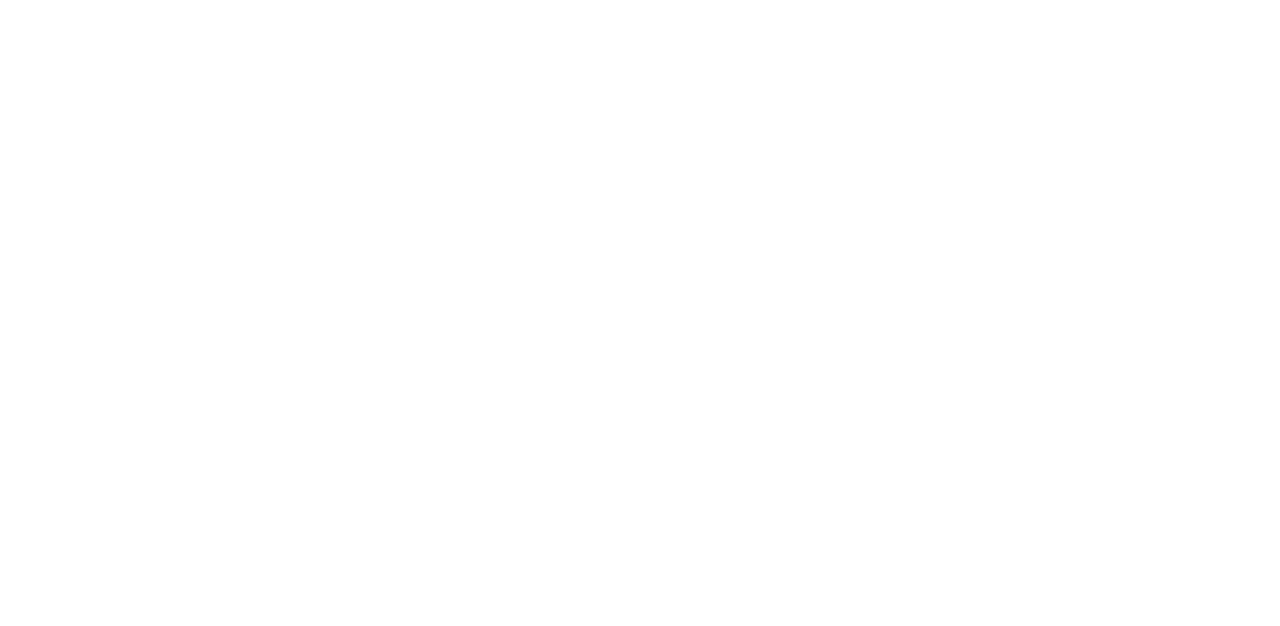
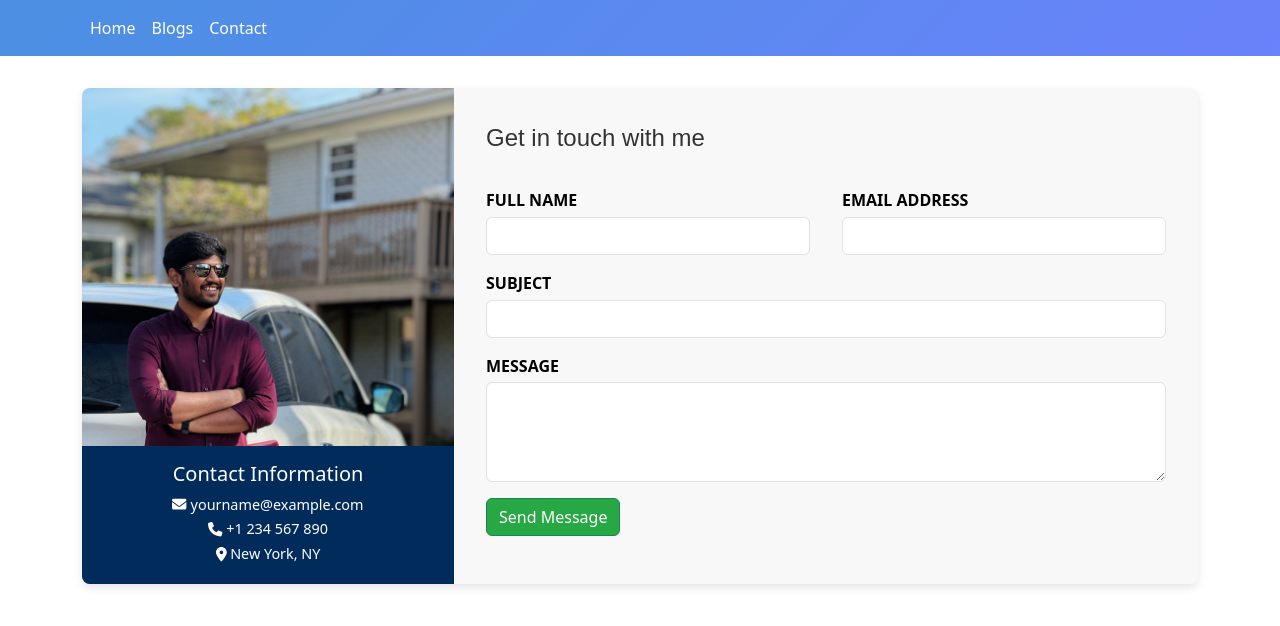
Before and after one commit to rohith4743/rohithkankipati.com, a React (Create React App) app: page /contact in a window 1280 px wide. Before the commit this address had no page. Shown: the top 626 px of the page. Built offline with nearby package versions, Linux system fonts and the light colour scheme.

Commit message:
contact page

```diff
--- a/package.json
+++ b/package.json
@@ -9,6 +9,7 @@
     "@testing-library/jest-dom": "^5.17.0",
     "@testing-library/react": "^13.4.0",
     "@testing-library/user-event": "^13.5.0",
+    "axios": "^1.7.7",
     "bootstrap": "^5.3.3",
     "react": "^18.3.1",
     "react-dom": "^18.3.1",
--- a/public/index.html
+++ b/public/index.html
@@ -7,7 +7,7 @@
     <meta name="theme-color" content="#000000" />
     <meta
       name="description"
-      content="Web site created using create-react-app"
+      content="Portfolio for Rohith Kankipati"
     />
     <link rel="apple-touch-icon" href="%PUBLIC_URL%/logo.svg" />
     <!--
--- a/src/App.js
+++ b/src/App.js
@@ -2,12 +2,16 @@
 import React from 'react';
 import { BrowserRouter as Router, Routes, Route } from 'react-router-dom';
 import Home from './pages/Home';
+import Contact from './pages/Contact';
+import Blogs from './pages/Blogs';
 
 function App() {
   return (
     <Router>
       <Routes>
         <Route path="/" element={<Home />} />
+        <Route path="/contact" element={<Contact />} />
+        <Route path="/blogs" element={<Blogs />} />
       </Routes>
     </Router>
   );
--- a/src/components/Header.css
+++ b/src/components/Header.css
@@ -79,19 +79,19 @@
   margin-bottom: 10px;
 }
 
-.badges {
+.badges-s {
   display: flex;
   gap: 15px;
   margin-bottom: 15px;
 }
 
-.badge {
+.badge-s {
   width: 40px;
   height: 40px;
   transition: transform 0.3s ease;
 }
 
-.badge:hover {
+.badge-s:hover {
   transform: scale(1.1);
 }
 
--- a/src/components/Header.js
+++ b/src/components/Header.js
@@ -46,9 +46,9 @@
         <h2 className="role">Java Full Stack Developer</h2>
 
         {/* AWS Badges */}
-        <div className="badges">
-          <img src={AWSSAA} alt="AWS Solutions Architect" className="badge" />
-          <img src={AWSDeveloper} alt="AWS Developer Associate" className="badge" />
+        <div className="badges-s">
+          <img src={AWSSAA} alt="AWS Solutions Architect" className="badge-s" />
+          <img src={AWSDeveloper} alt="AWS Developer Associate" className="badge-s" />
         </div>
 
         {/* Social Links */}
--- /dev/null
+++ b/src/pages/Blogs.js
@@ -0,0 +1,35 @@
+import React from 'react';
+import 'bootstrap/dist/css/bootstrap.min.css';
+
+const Blogs = () => {
+  return (
+    <div>
+      {/* Navbar */}
+      <nav className="navbar navbar-expand-lg navbar-dark" style={{ background: "linear-gradient(135deg, #4a90e2, #6a82fb)" }}>
+        <div className="container">
+          <div className="collapse navbar-collapse" id="navbarNav">
+            <ul className="navbar-nav">
+              <li className="nav-item">
+                <a className="nav-link text-white" href="/">Home</a>
+              </li>
+              <li className="nav-item">
+                <a className="nav-link text-white" href="/blogs">Blogs</a>
+              </li>
+              <li className="nav-item">
+                <a className="nav-link text-white" href="/contact">Contact</a>
+              </li>
+            </ul>
+          </div>
+        </div>
+      </nav>
+
+      {/* Future Content */}
+      <div className="container mt-4">
+        <h2>Blogs Page</h2>
+        <p>Content will be added here in the future.</p>
+      </div>
+    </div>
+  );
+};
+
+export default Blogs;
--- /dev/null
+++ b/src/pages/Contact.css
@@ -0,0 +1,134 @@
+/* Contact.css */
+
+.contact-container {
+  padding: 2rem;
+}
+
+.contact-content {
+  box-shadow: 0 4px 8px rgba(0, 0, 0, 0.1);
+  border-radius: 8px;
+  overflow: hidden;
+}
+
+/* Reset margins and padding for Bootstrap columns */
+/* .contact-image,
+.contact-form {
+  padding: 0;
+} */
+
+label {
+  color: black;
+  text-transform: uppercase;
+  font-size: 16px;
+  font-weight: 600;
+  margin-bottom: 0.3rem;
+}
+
+/* Contact image and info box */
+.contact-image {
+  position: relative;
+  display: flex;
+  align-items: center;
+  justify-content: center;
+}
+
+.contact-image img {
+  width: 100%;
+  height: 100%;
+  object-fit: cover;
+}
+
+.contact-info {
+  position: absolute;
+  bottom: 0;
+  background-color: #002b5b;
+  color: white;
+  padding: 1rem;
+  width: 100%;
+  text-align: center;
+}
+
+.contact-info h5 {
+  margin-bottom: 0.5rem;
+}
+
+.contact-info p {
+  margin: 0.2rem 0;
+  font-size: 0.9rem;
+}
+
+/* Contact form styling */
+.contact-form {
+  padding: 2rem !important;
+  background-color: #f8f8f8;
+}
+
+.contact-form h2 {
+  margin-bottom: 2rem;
+  font-size: 1.5rem;
+  color: #333;
+  font-family: 'Poppins',Arial, sans-serif;
+  font-weight: 400;
+  line-height: 1.5;
+}
+
+/* Form-group styles with custom padding adjustments */
+.contact-form .form-group {
+  margin-bottom: 1rem;
+}
+
+/* .form-control {
+    height: 50px;
+	background: white;
+	color: rgba(0,0,0,.8);
+	font-size: 14px;
+	border-radius: 5px;
+	border: none;
+	-webkit-box-shadow: 0px 8px 19px -13px rgba(0,0,0,0.09) !important;
+	-moz-box-shadow: 0px 8px 19px -13px rgba(0,0,0,0.09) !important;
+	box-shadow: 0px 8px 19px -13px rgba(0,0,0,0.09) !important;
+} */
+
+.contact-form .form-group.row .col-md-6:first-child {
+    padding-right: 1rem;
+}
+.contact-form .form-group.row .col-md-6:last-child {
+    padding-left: 1rem;
+}
+
+.contact-form textarea {
+  resize: vertical;
+  min-height: 100px !important;
+  overflow-y: auto;
+}
+
+/* Button styling */
+.btn-success {
+  background-color: #28a745 !important;
+  color: white;
+  font-size: 1rem;
+}
+
+.btn-success:hover {
+  background-color: #218838 !important;
+}
+
+/* Status message styling */
+.status-message {
+  margin-top: 1rem;
+  padding: 0.75rem;
+  text-align: center;
+  border-radius: 4px;
+}
+
+.status-message.success {
+  color: #155724;
+  background-color: #d4edda;
+  border: 1px solid #c3e6cb;
+}
+
+.status-message.error {
+  color: #721c24;
+  background-color: #f8d7da;
+  border: 1px solid #f5c6cb;
+}
--- /dev/null
+++ b/src/pages/Contact.js
@@ -0,0 +1,144 @@
+import React, { useState } from 'react';
+import axios from 'axios';
+import './Contact.css';
+import img from '../assets/IMG_3331.jpeg';
+import { FontAwesomeIcon } from '@fortawesome/react-fontawesome';
+import { faEnvelope, faPhone, faMapMarkerAlt } from '@fortawesome/free-solid-svg-icons';
+import 'bootstrap/dist/css/bootstrap.min.css';
+
+const Contact = () => {
+  const [formData, setFormData] = useState({
+    name: '',
+    email: '',
+    subject: '',
+    message: '',
+  });
+  const [status, setStatus] = useState({ type: '', message: '' });
+
+  const handleChange = (e) => {
+    const { name, value } = e.target;
+    setFormData((prevData) => ({ ...prevData, [name]: value }));
+  };
+
+  const handleSubmit = async (e) => {
+    e.preventDefault();
+    try {
+      const response = await axios.post(
+        'https://0ib2x3isz4.execute-api.us-east-1.amazonaws.com/prod/contact',
+        formData
+      );
+      if (response.status === 200) {
+        setStatus({ type: 'success', message: 'Message sent successfully!' });
+        setFormData({ name: '', email: '', subject: '', message: '' });
+      } else {
+        setStatus({ type: 'error', message: 'Failed to send message. Please try again.' });
+      }
+    } catch (error) {
+      setStatus({ type: 'error', message: 'An error occurred. Please try again.' });
+    }
+  };
+
+  return (
+    <div>
+      {/* Navbar */}
+      <nav className="navbar navbar-expand-lg navbar-dark" style={{ background: "linear-gradient(135deg, #4a90e2, #6a82fb)" }}>
+        <div className="container">
+            <div className="collapse navbar-collapse" id="navbarNav">
+            <ul className="navbar-nav">
+                <li className="nav-item">
+                <a className="nav-link text-white" href="/">Home</a>
+                </li>
+                <li className="nav-item">
+                <a className="nav-link text-white" href="/blogs">Blogs</a>
+                </li>
+                <li className="nav-item">
+                <a className="nav-link text-white" href="/contact">Contact</a>
+                </li>
+            </ul>
+            </div>
+        </div>
+    </nav>
+
+
+      {/* Contact Component */}
+      <div className="contact-container container">
+        <div className="row contact-content g-0">
+          {/* Contact Image */}
+          <div className="col-md-4 contact-image">
+            <img src={img} alt="Contact Person" />
+            <div className="contact-info">
+              <h5>Contact Information</h5>
+              <p><FontAwesomeIcon icon={faEnvelope} /> yourname@example.com</p>
+              <p><FontAwesomeIcon icon={faPhone} /> +1 234 567 890</p>
+              <p><FontAwesomeIcon icon={faMapMarkerAlt} /> New York, NY</p>
+            </div>
+          </div>
+
+          {/* Contact Form */}
+          <div className="col-md-8 contact-form">
+            <h2>Get in touch with me</h2>
+            <form onSubmit={handleSubmit}>
+              <div className="form-group row g-0">
+                <div className="col-12 col-md-6 field-container">
+                  <label htmlFor="name">Full Name</label>
+                  <input
+                    type="text"
+                    name="name"
+                    id="name"
+                    className="form-control"
+                    value={formData.name}
+                    onChange={handleChange}
+                    required
+                  />
+                </div>
+                <div className="col-12 col-md-6 field-container">
+                  <label htmlFor="email">Email Address</label>
+                  <input
+                    type="email"
+                    name="email"
+                    id="email"
+                    className="form-control"
+                    value={formData.email}
+                    onChange={handleChange}
+                    required
+                  />
+                </div>
+              </div>
+              <div className="form-group">
+                <label htmlFor="subject">Subject</label>
+                <input
+                  type="text"
+                  name="subject"
+                  id="subject"
+                  className="form-control"
+                  value={formData.subject}
+                  onChange={handleChange}
+                  required
+                />
+              </div>
+              <div className="form-group">
+                <label htmlFor="message">Message</label>
+                <textarea
+                  name="message"
+                  id="message"
+                  className="form-control"
+                  value={formData.message}
+                  onChange={handleChange}
+                  required
+                />
+              </div>
+              <button type="submit" className="btn btn-success btn-block">Send Message</button>
+            </form>
+            {status.message && (
+              <div className={`status-message ${status.type}`}>
+                {status.message}
+              </div>
+            )}
+          </div>
+        </div>
+      </div>
+    </div>
+  );
+};
+
+export default Contact;
```
Also changed, not shown: src/assets/IMG_3331.jpeg (added), 1 other file (tests, documents, lock files or other folders).
